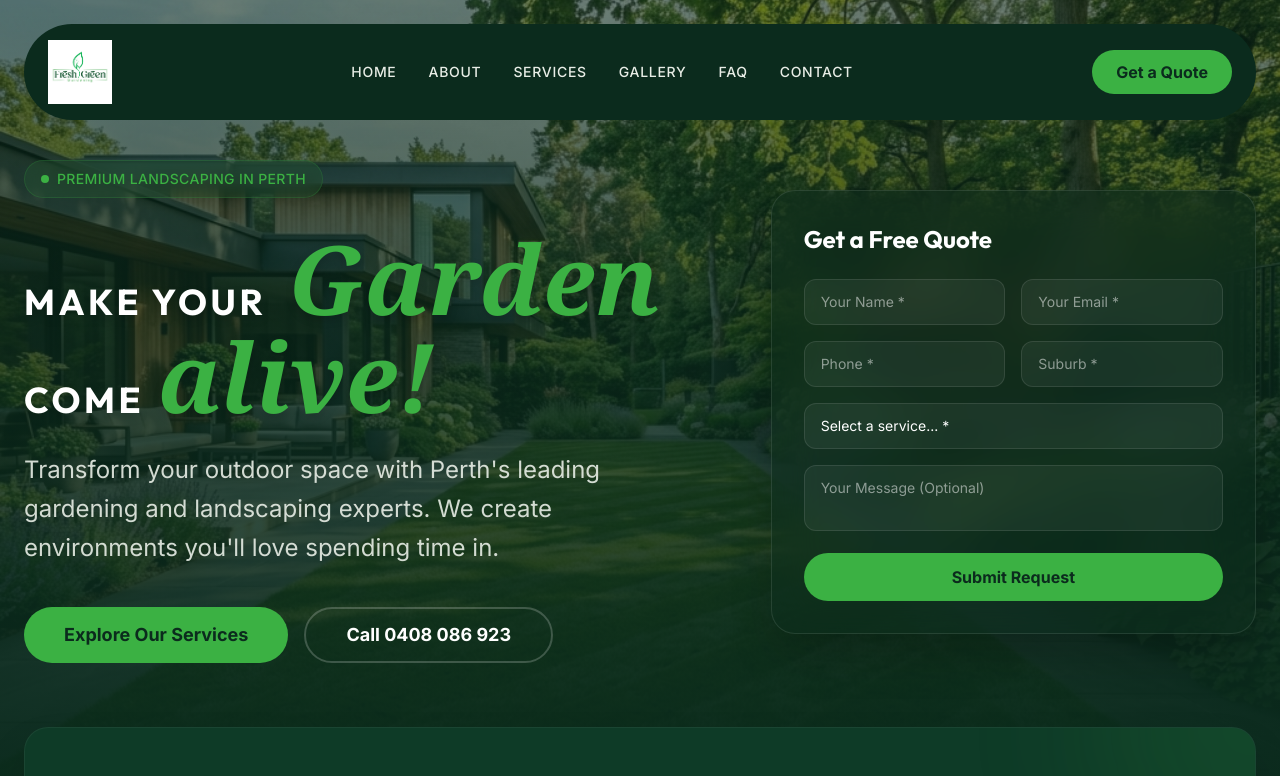
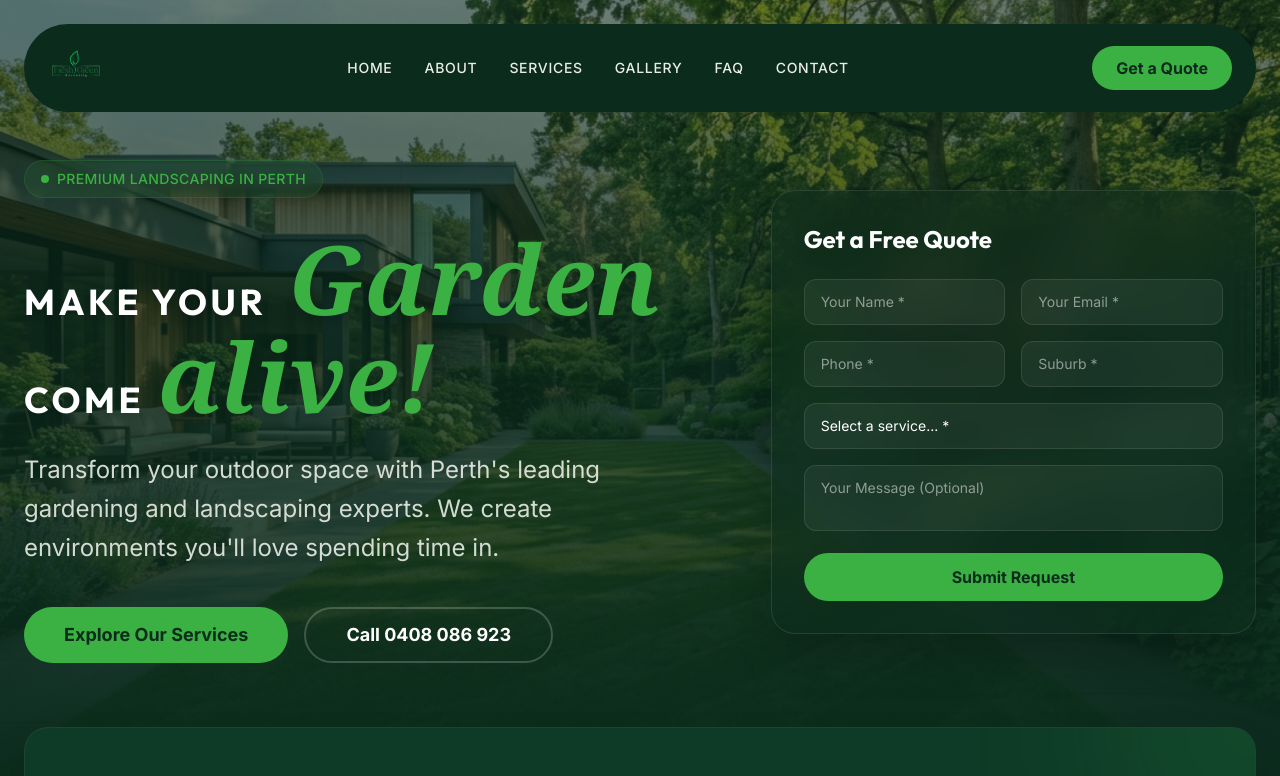
Before and after one commit to talhs999/Fresh-Green, a Next.js app: page / in a window 1280 px wide. Shown: the top 776 px of the page. Built offline with nearby package versions, Linux system fonts and the light colour scheme.

Commit message:
Use specific logos for header and footer and align them

```diff
--- a/src/components/layout/Footer.tsx
+++ b/src/components/layout/Footer.tsx
@@ -1,7 +1,7 @@
 import Link from "next/link";
 import Image from "next/image";
 import { Phone, Mail, MapPin } from "lucide-react";
-import newLogo from "../../../new-Logo.png";
+import footerLogo from "../../../white logo.png";
 
 export default function Footer() {
   return (
@@ -10,10 +10,8 @@ export default function Footer() {
         <div className="grid grid-cols-1 md:grid-cols-2 lg:grid-cols-4 gap-12">
           {/* Brand Col */}
           <div className="space-y-6">
-            <Link href="/" className="flex items-center gap-3 mb-2 shrink-0 max-w-fit">
-              <div className="bg-white/10 rounded-2xl p-4 shrink-0 hover:bg-brand-accent/20 transition-colors">
-                 <Image src={newLogo} alt="Fresh Green Gardening Logo" width={300} height={150} className="w-auto h-20 object-contain brightness-0 invert" />
-              </div>
+            <Link href="/" className="flex items-center shrink-0 max-w-fit mb-2">
+              <Image src={footerLogo} alt="Fresh Green Gardening Logo" width={240} height={100} className="w-auto h-16 object-contain" />
             </Link>
             <p className="text-sm leading-relaxed text-brand-text-light/80">
               Professional gardening and landscaping services in Perth. We pride ourselves on creating and maintaining beautiful, natural environments that enhance any property.
--- a/src/components/layout/Header.tsx
+++ b/src/components/layout/Header.tsx
@@ -5,7 +5,7 @@ import Link from "next/link";
 import { cn } from "@/lib/utils";
 import Image from "next/image";
 import { Menu, X } from "lucide-react";
-import newLogo from "../../../new-Logo.png";
+import headerLogo from "../../../bg remove.png";
 
 export default function Header() {
   const [isScrolled, setIsScrolled] = useState(false);
@@ -46,11 +46,11 @@ export default function Header() {
         >
           <Link href="/" className="flex items-center gap-3 group shrink-0">
             <Image
-              src={newLogo}
+              src={headerLogo}
               alt="Fresh Green Gardening Logo"
               width={200}
-              height={80}
-              className="w-auto h-14 md:h-16 object-contain group-hover:scale-105 transition-transform"
+              height={70}
+              className="w-auto h-12 md:h-14 object-contain group-hover:scale-105 transition-transform"
             />
           </Link>
 
```
Also changed, not shown: bg remove.png (added), white logo.png (added).
